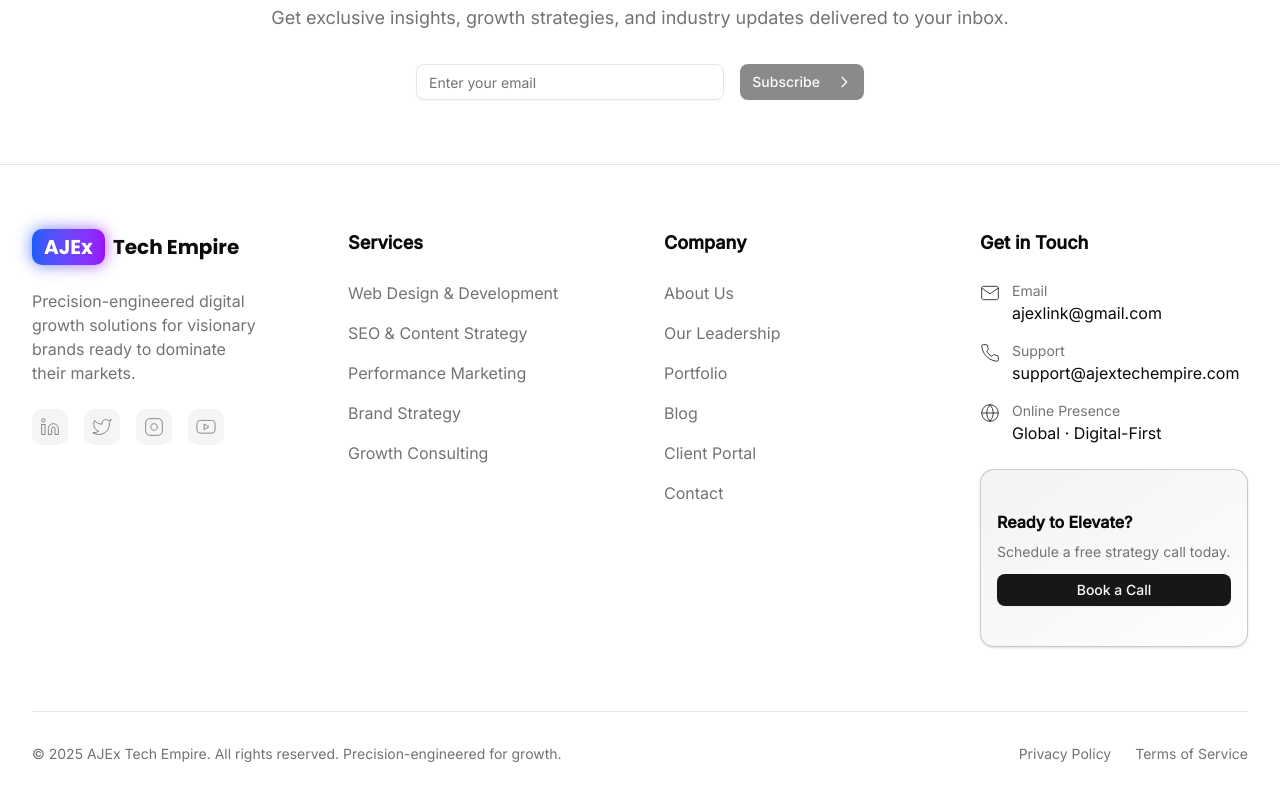
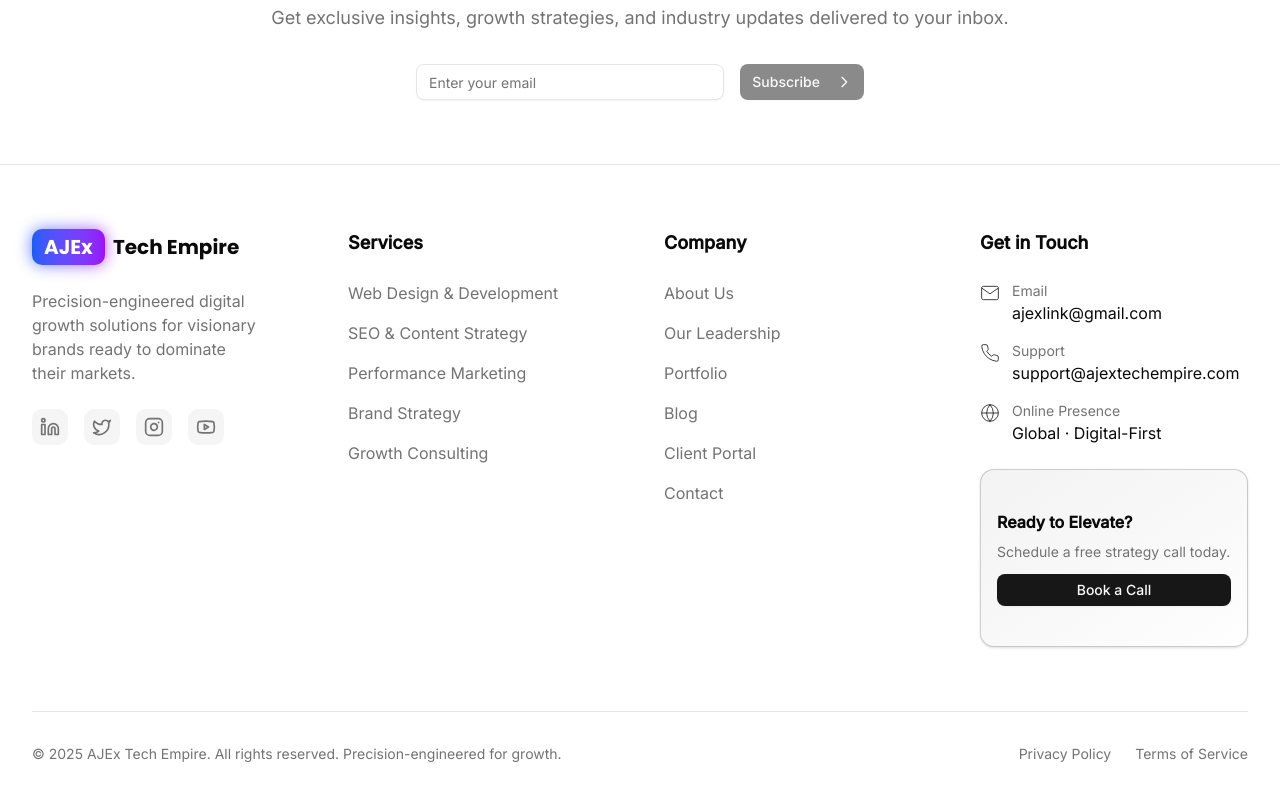
Before and after one commit to mosugubeatrice-hub/Ajex-tech-empire-, a Next.js app: page / in a window 1280 px wide. Shown: the part 3655-4455 px from the top of the page. Built offline with nearby package versions, Linux system fonts and the light colour scheme.

Commit message:
fix: resolve script tag warning in PremiumFooter
Replace custom SVGs with Lucide React icons to prevent rendering conflicts.

Co-authored-by: null <232690581+mosugubeatrice-hub@users.noreply.github.com>

```diff
--- a/components/premium-footer.tsx
+++ b/components/premium-footer.tsx
@@ -8,56 +8,7 @@ import { Input } from "@/components/ui/input"
 import { Card, CardContent } from "@/components/ui/card"
 import { Icons } from "@/components/icons"
 import { useState } from "react"
-
-const Linkedin = ({ className }: { className?: string }) => (
-  <svg className={className} fill="none" stroke="currentColor" viewBox="0 0 24 24">
-    <path d="M16 8a6 6 0 0 1 6 6v7h-4v-7a2 2 0 0 0-2-2 2 2 0 0 0-2 2v7h-4v-7a6 6 0 0 1 6-6z" />
-    <rect x="2" y="9" width="4" height="12" />
-    <circle cx="4" cy="4" r="2" />
-  </svg>
-)
-
-const Twitter = ({ className }: { className?: string }) => (
-  <svg className={className} fill="none" stroke="currentColor" viewBox="0 0 24 24">
-    <path d="M23 3a10.9 10.9 0 0 1-3.14 1.53 4.48 4.48 0 0 0-7.86 3v1A10.66 10.66 0 0 1 3 4s-4 9 5 13a11.64 11.64 0 0 1-7 2c9 5 20 0 20-11.5a4.5 4.5 0 0 0-.08-.83A7.72 7.72 0 0 0 23 3z" />
-  </svg>
-)
-
-const Instagram = ({ className }: { className?: string }) => (
-  <svg className={className} fill="none" stroke="currentColor" viewBox="0 0 24 24">
-    <rect x="2" y="2" width="20" height="20" rx="5" ry="5" />
-    <path d="M16 11.37A4 4 0 1 1 12.63 8 4 4 0 0 1 16 11.37z" />
-    <line x1="17.5" y1="6.5" x2="17.51" y2="6.5" />
-  </svg>
-)
-
-const Youtube = ({ className }: { className?: string }) => (
-  <svg className={className} fill="none" stroke="currentColor" viewBox="0 0 24 24">
-    <path d="M22.54 6.42a2.78 2.78 0 0 0-1.94-2C18.88 4 12 4 12 4s-6.88 0-8.6.46a2.78 2.78 0 0 0-1.94 2A29 29 0 0 0 1 11.75a29 29 0 0 0 .46 5.33A2.78 2.78 0 0 0 3.4 19c1.72.46 8.6.46 8.6.46s6.88 0 8.6-.46a2.78 2.78 0 0 0 1.94-2 29 29 0 0 0 .46-5.25 29 29 0 0 0-.46-5.33z" />
-    <polygon points="9.75,15.02 15.5,11.75 9.75,8.48" />
-  </svg>
-)
-
-const CheckCircle = ({ className }: { className?: string }) => (
-  <svg className={className} fill="none" stroke="currentColor" viewBox="0 0 24 24">
-    <path d="M22 11.08V12a10 10 0 1 1-5.93-9.14" />
-    <polyline points="22,4 12,14.01 9,11.01" />
-  </svg>
-)
-
-const AlertCircle = ({ className }: { className?: string }) => (
-  <svg className={className} fill="none" stroke="currentColor" viewBox="0 0 24 24">
-    <circle cx="12" cy="12" r="10" />
-    <line x1="12" y1="8" x2="12" y2="12" />
-    <line x1="12" y1="16" x2="12.01" y2="16" />
-  </svg>
-)
-
-const Loader2 = ({ className }: { className?: string }) => (
-  <svg className={className} fill="none" stroke="currentColor" viewBox="0 0 24 24">
-    <path d="M21 12a9 9 0 1 1-6.219-8.56" />
-  </svg>
-)
+import { Linkedin, Twitter, Instagram, Youtube, CheckCircle, AlertCircle, Loader2 } from "lucide-react"
 
 export function PremiumFooter() {
   const [email, setEmail] = useState("")
```
